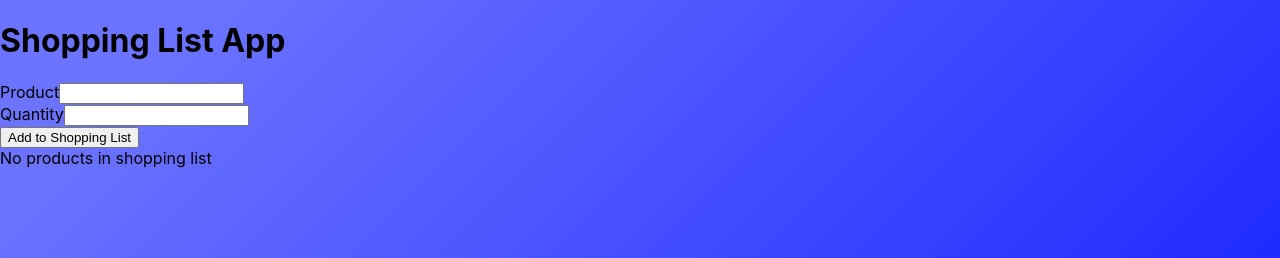
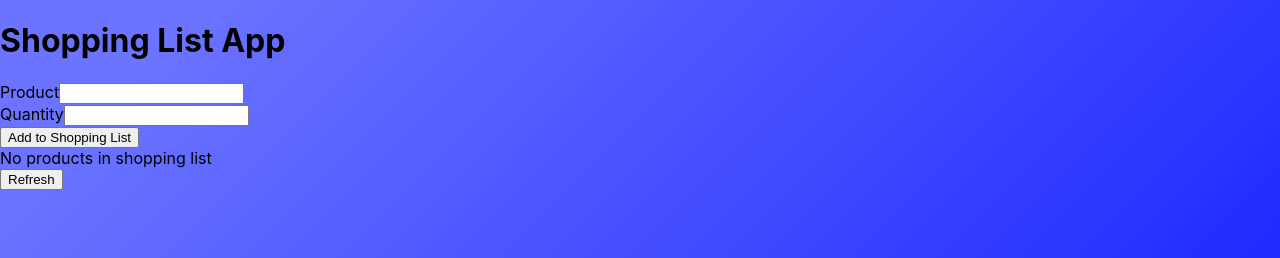
Before and after one commit to lucas-kacz/Liste-de-Courses, a React (Create React App) app in the folder liste-de-courses/: page /shoppinglist in a window 1280 px wide. Shown: the top 258 px of the page. Built offline with nearby package versions, Linux system fonts and the light colour scheme.

Commit message:
Add GET for API shopping list

```diff
--- a/liste-de-courses/src/pages/ShopList.js
+++ b/liste-de-courses/src/pages/ShopList.js
@@ -19,6 +19,8 @@ function ShoppingList(){
 
     //array of shopping list
     const[shoppingList, setShoppingList] = useState(getDataFromLocalStorage());
+
+    const[apiShoppingList, setApiShoppingList] = useState()
 
     //input fields
     const [product, setProduct] = useState('');
@@ -43,6 +45,27 @@ function ShoppingList(){
     useEffect(()=>{
         localStorage.setItem('shopping_list1', JSON.stringify(shoppingList));
     },[shoppingList])
+
+    const refresh = () => {
+        fetch("https://esilv.olfsoftware.fr/td5/register")
+            .then(res => res.json())
+            .then(data => {
+                window.localStorage.setItem('clientID', JSON.stringify(data.id));
+                window.localStorage.setItem('teachersAPI',JSON.stringify(data.courses));
+                window.localStorage.setItem('sequence', JSON.stringify(data.sequence));
+
+            });
+    }
+
+
+
+    const getTeacherAPI = async () => {
+
+    }
+
+    const post = async () => {
+
+    }
 
     return (
         <div>
@@ -80,6 +103,10 @@ function ShoppingList(){
                     }
                     {shoppingList.length < 1 && <div>No products in shopping list</div>}
                 </div>
+                <div>
+                    <button onClick={refresh}>Refresh</button>
+                    {apiShoppingList}
+                </div>
             </div>
         </div>
     )
```
